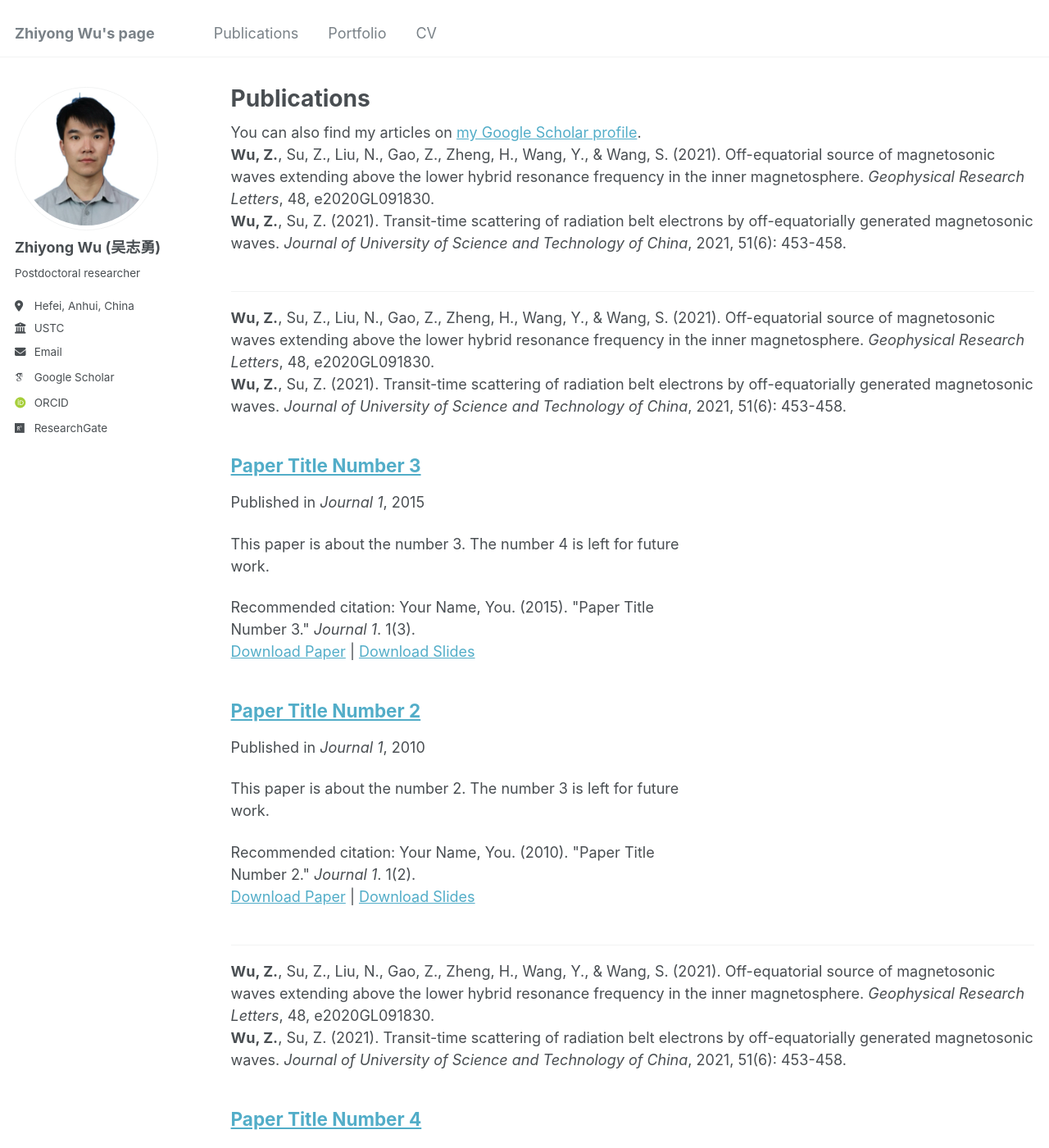
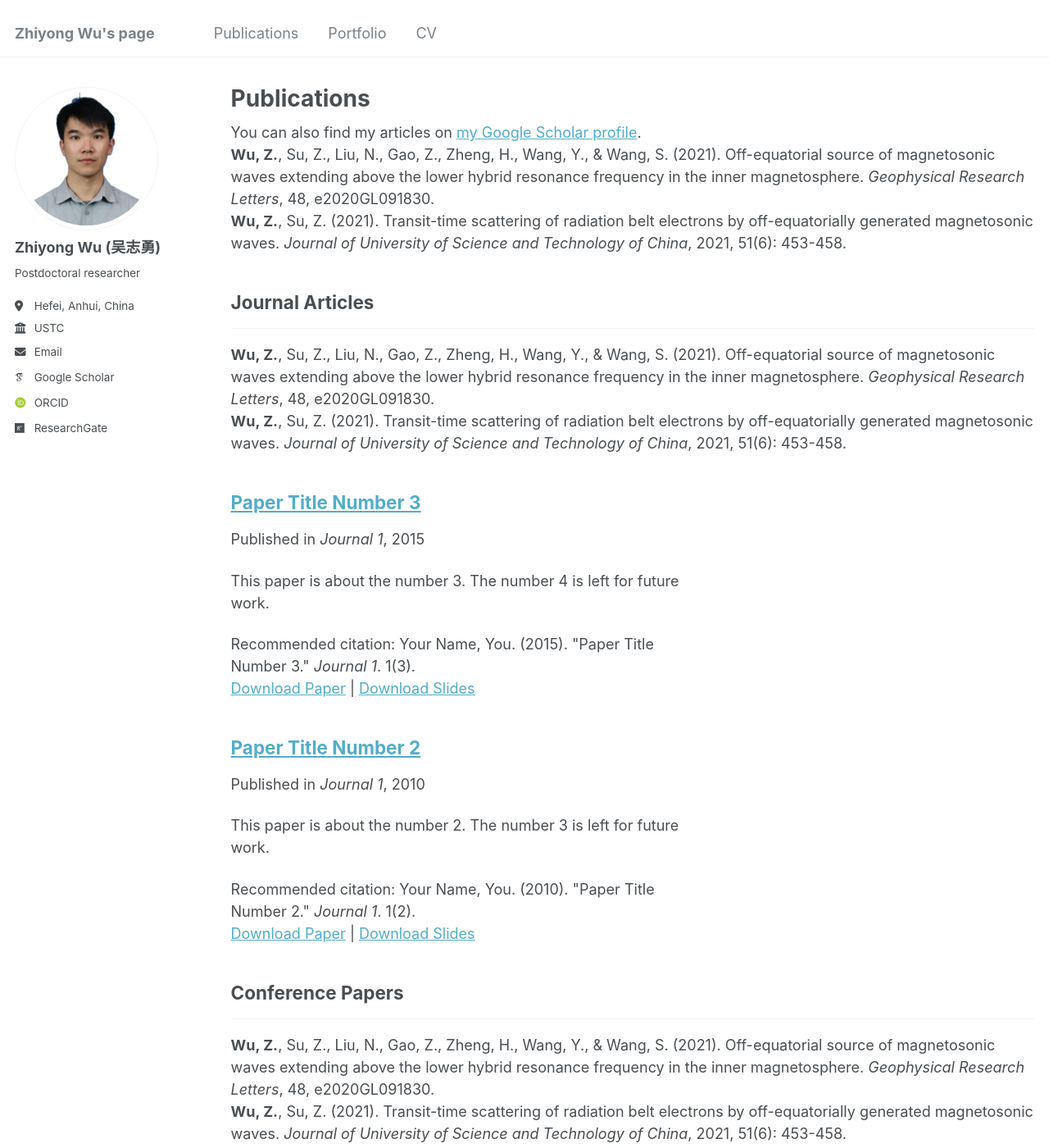
Before and after one commit to Z-Y-Wu/ZW-, a Jekyll site: the page built from _pages/publications.html, in a window 1280 px wide and 1400 px high. Shown: the whole window at 82% size. Built offline with Jekyll 4.4.1, drawn with Linux system fonts in a browser that asks for light colours; some web fonts are replaced.

Commit message:
Update publications.html

```diff
--- a/_pages/publications.html
+++ b/_pages/publications.html
@@ -25,7 +25,7 @@ author_profile: true
         {% continue %}
       {% endif %}
 <!--      {% unless title_shown %} -->
-        <h2>{{ category[0].title }}</h2><hr />
+        <h2>{{ category[1].title }}</h2><hr />
 <strong>Wu, Z.</strong>, Su, Z., Liu, N., Gao, Z., Zheng, H., Wang, Y., & Wang, S. (2021). Off-equatorial source of magnetosonic waves extending above the lower hybrid resonance frequency in the inner magnetosphere. <i>Geophysical Research Letters</i>, 48, e2020GL091830.<br>
 <strong>Wu, Z.</strong>, Su, Z. (2021). Transit-time scattering of radiation belt electrons by off-equatorially generated magnetosonic waves. <i>Journal of University of Science and Technology of China</i>, 2021, 51(6): 453-458.
         {% assign title_shown = true %}
```
